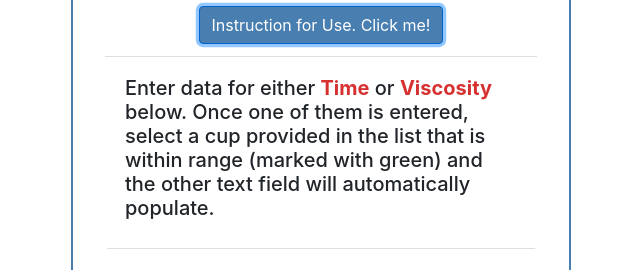
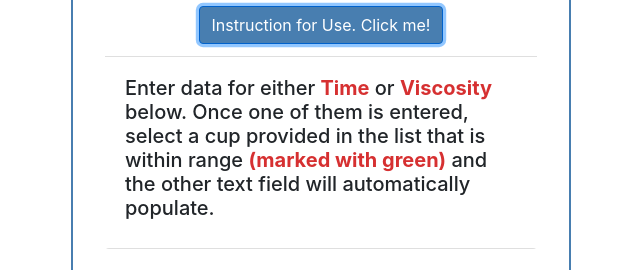
Before and after one commit to wmompie/Insta-Visc, a React (Create React App) app: page / in a window 1280 px wide. Both pictures are taken after a click on the button "Instruction for Use. Click me!". Shown: the part 494-764 px from the top of the page, without its empty margins (319-959 px from the left). Built offline with nearby package versions, Linux system fonts and the light colour scheme.

Commit message:
more minor editing to the instruction section

```diff
--- a/src/App.js
+++ b/src/App.js
@@ -2174,8 +2174,8 @@ class App extends Component {
                 <h5>
                   Enter data for either <InstructionSpan>Time</InstructionSpan> or{' '}
                   <InstructionSpan>Viscosity</InstructionSpan> below. Once one of them is entered,
-                  select a cup provided in the list that is within range &#40;marked
-                  with green&#41; and the other text field will automatically
+                  select a cup provided in the list that is within range <InstructionSpan>&#40;marked
+                  with green&#41;</InstructionSpan> and the other text field will automatically
                   populate.
                 </h5>
               </Card.Body>
```
